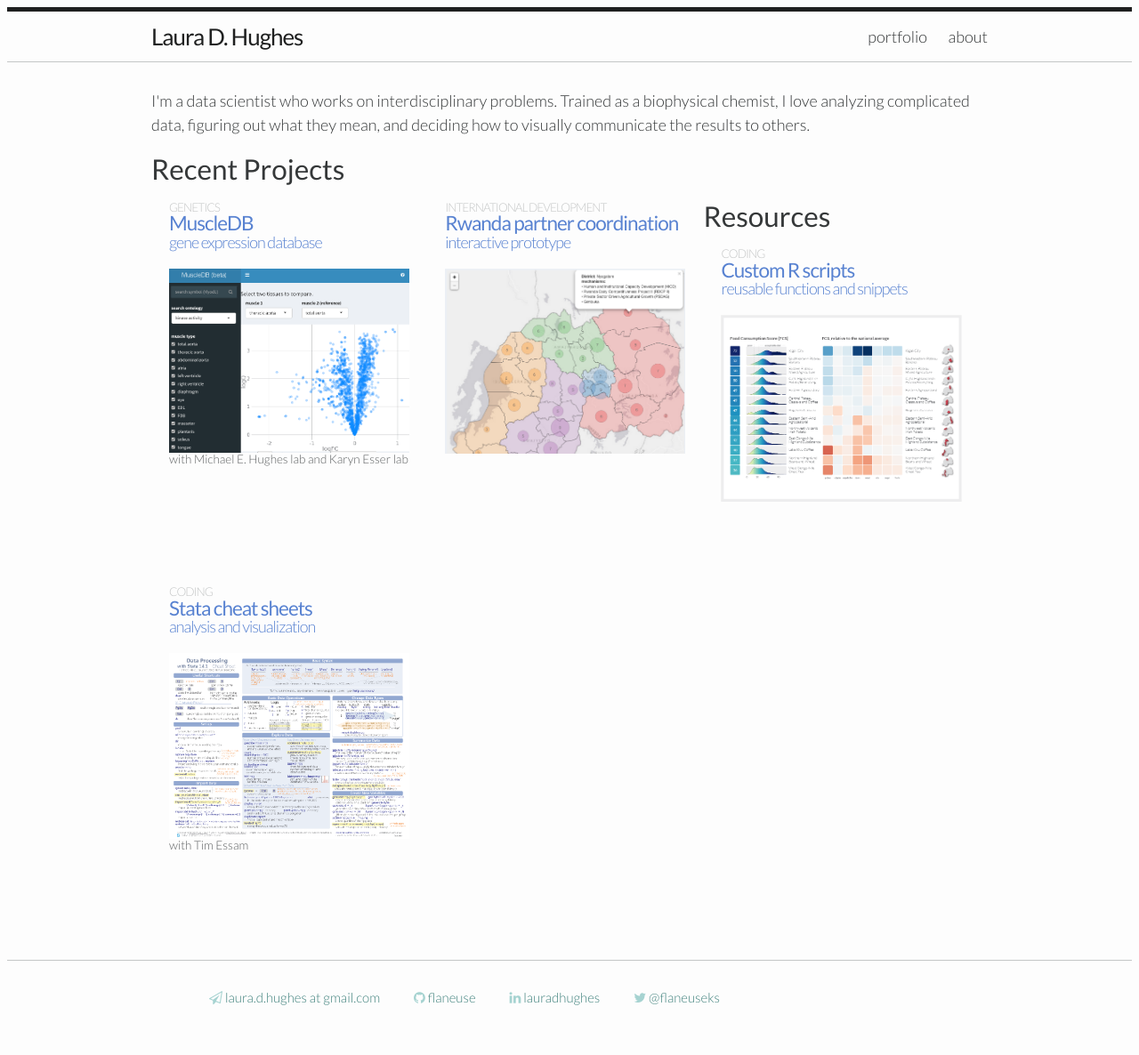
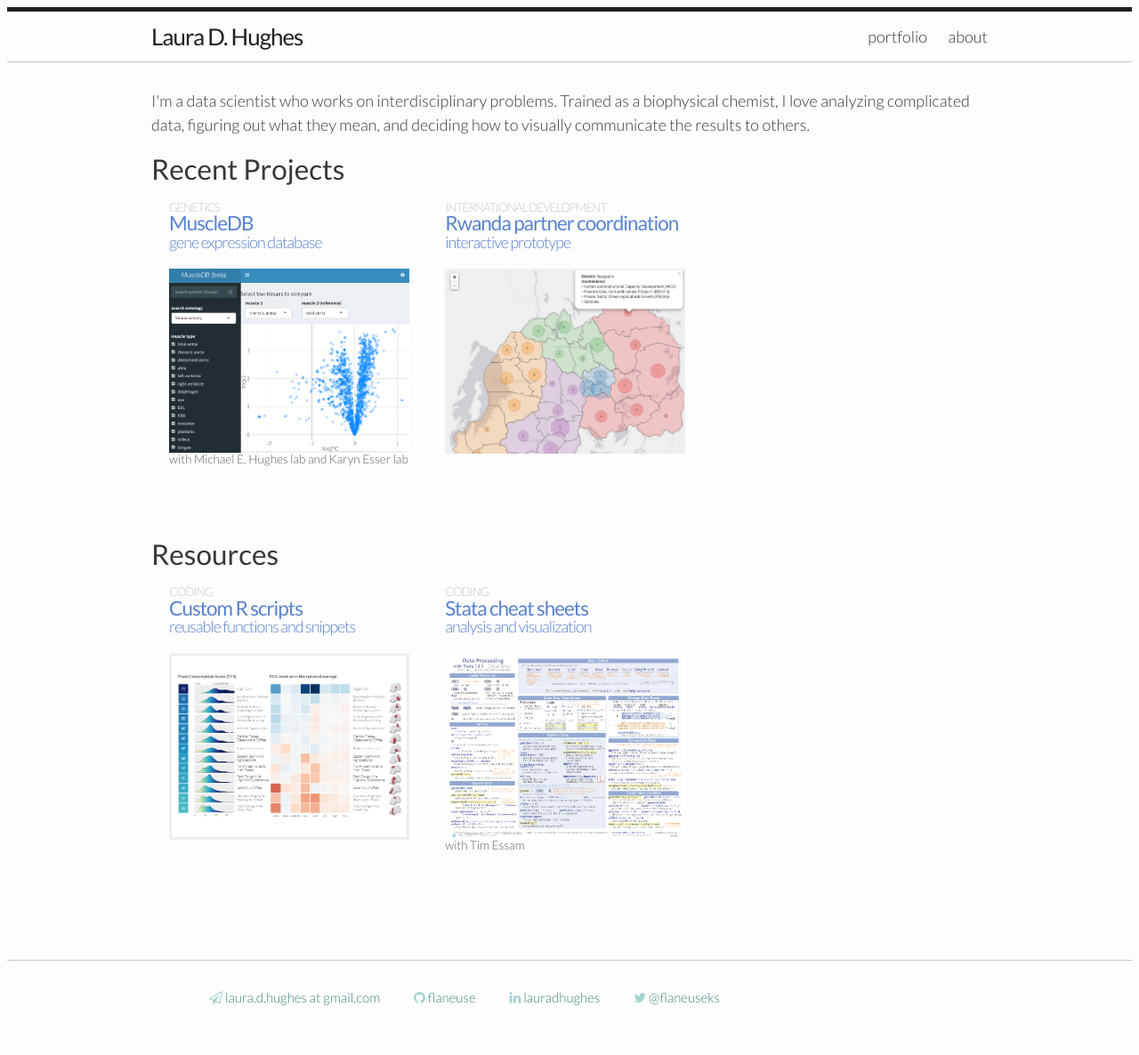
Before and after one commit to flaneuse/flaneuse.github.io, a Jekyll site: the page built from index.html, in a window 1280 px wide. Shown: the whole page at 89% size. Built offline with Jekyll 4.4.1, drawn with Linux system fonts in a browser that asks for light colours.

Commit message:
update css

```diff
--- a/_sass/_layout.scss
+++ b/_sass/_layout.scss
@@ -353,3 +353,7 @@
   #return {
     text-align: center;
   }
+
+#projects, #resources {
+  float: left
+}
```
